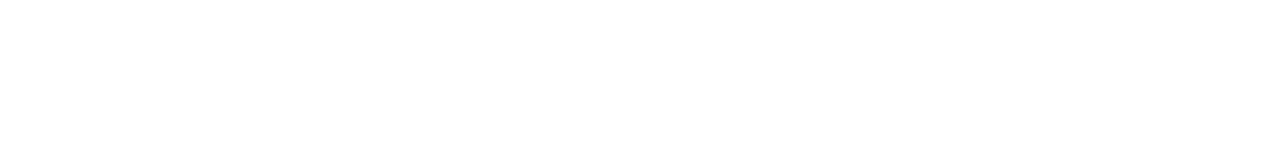
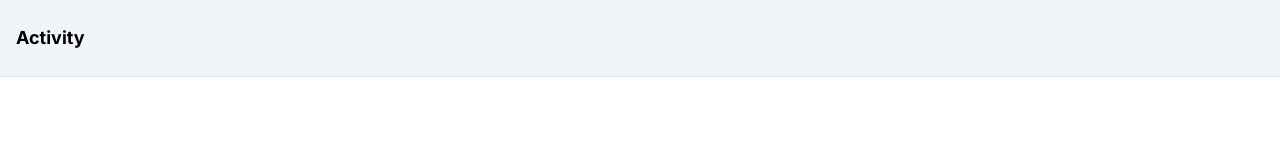
Before and after one commit to antonve/activity-log, a Next.js app in the folder frontend/: page / in a window 1280 px wide. Shown: the top 160 px of the page. Built offline with nearby package versions, Linux system fonts and the light colour scheme.

Commit message:
add header

```diff
--- a/frontend/app/layout.tsx
+++ b/frontend/app/layout.tsx
@@ -15,7 +15,12 @@
 }) {
   return (
     <html lang="en">
-      <body className={inter.className}>{children}</body>
+      <body className={inter.className}>
+        <header className="border-b border-gray-200 py-6 px-4 bg-slate-100">
+          <h1 className="font-bold text-lg">Activity</h1>
+        </header>
+        {children}
+      </body>
     </html>
   );
 }
```
